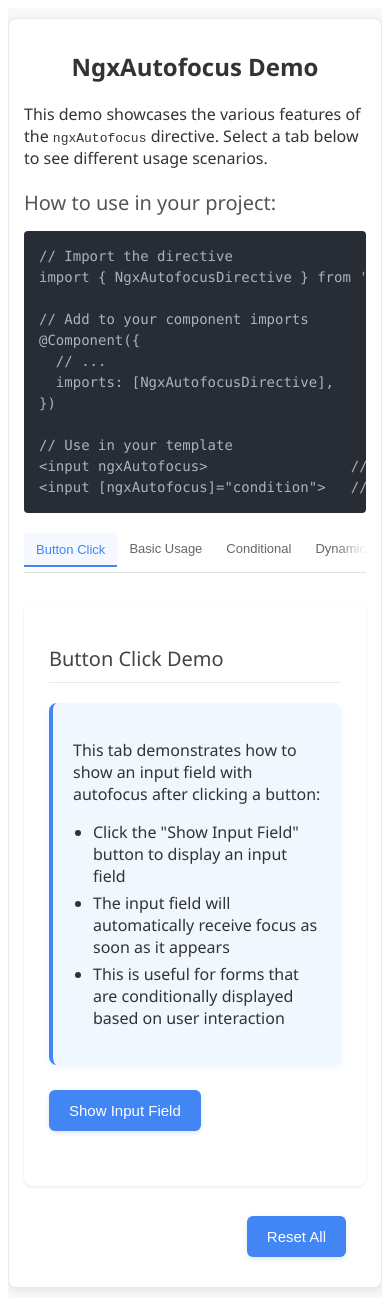
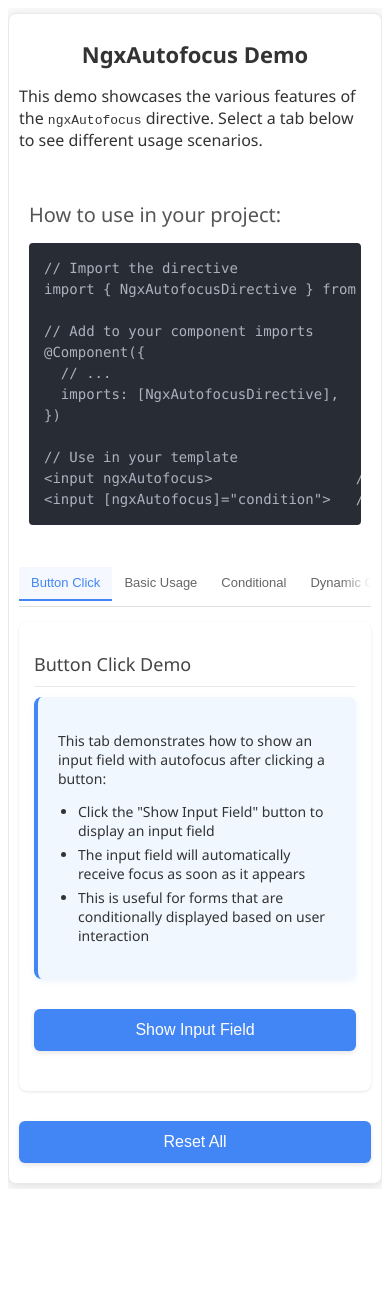
Before and after one commit to eurusik/ngx-autofocus, an Angular app: page / in a window 390 px wide. After the commit the page ends 1197 px from the top, so only its background shows below. Built offline with nearby package versions, Linux system fonts and the light colour scheme.

Commit message:
Enhances demo app UI for better responsiveness
Improves the demo application's user interface
by adding responsive styles for various screen sizes.

This ensures a better user experience on both desktop
and mobile devices by adjusting layout, font sizes,
and component spacing.

```diff
--- a/projects/demo/src/app/app.component.ts
+++ b/projects/demo/src/app/app.component.ts
@@ -236,13 +236,13 @@ import &#123; NgxAutofocusDirective &#125; from 'ngx-autofocus';
           </ul>
         </div>
 
-        <div class="form-group">
-          <button (click)="showInput = !showInput">
+        <div class="form-group button-click-demo">
+          <button class="primary-btn" (click)="showInput = !showInput">
             {{ showInput ? 'Hide Input Field' : 'Show Input Field' }}
           </button>
         </div>
 
-        <div class="form-group" *ngIf="showInput">
+        <div class="form-group input-container" *ngIf="showInput">
           <label for="button-click-input">Input field:</label>
           <input
             id="button-click-input"
@@ -534,6 +534,35 @@ import &#123; NgxAutofocusDirective &#125; from 'ngx-autofocus';
       box-shadow: 0 2px 5px rgba(0, 0, 0, 0.1);
     }
 
+    .primary-btn {
+      background-color: #4285f4;
+      font-size: 16px;
+      padding: 14px 24px;
+      min-width: 200px;
+    }
+
+    .button-click-demo {
+      display: flex;
+      justify-content: center;
+      margin: 30px 0;
+    }
+
+    .input-container {
+      max-width: 500px;
+      margin: 0 auto;
+      padding: 20px;
+      background-color: #f8f9fa;
+      border-radius: 8px;
+      border-left: 4px solid #4285f4;
+      transition: all 0.3s ease;
+      animation: fadeIn 0.5s ease;
+    }
+
+    @keyframes fadeIn {
+      from { opacity: 0; transform: translateY(10px); }
+      to { opacity: 1; transform: translateY(0); }
+    }
+
     button:not(.tabs button):hover {
       background-color: #3367d6;
       box-shadow: 0 4px 8px rgba(0, 0, 0, 0.15);
@@ -718,6 +747,11 @@ import &#123; NgxAutofocusDirective &#125; from 'ngx-autofocus';
 
     /* Media queries for responsive design */
     @media (max-width: 768px) {
+      .container {
+        padding: 15px;
+        max-width: 100%;
+      }
+
       .tabs {
         position: relative;
         overflow-x: auto;
@@ -726,10 +760,13 @@ import &#123; NgxAutofocusDirective &#125; from 'ngx-autofocus';
         -webkit-overflow-scrolling: touch;
         scrollbar-width: thin;
         padding-bottom: 5px;
+        margin-bottom: 20px;
       }
 
       .tabs button {
         flex: 0 0 auto;
+        min-width: auto;
+        padding: 10px 15px;
       }
 
       .tabs::after {
@@ -743,13 +780,46 @@ import &#123; NgxAutofocusDirective &#125; from 'ngx-autofocus';
         pointer-events: none;
         z-index: 1;
       }
+
+      .handler-comparison {
+        flex-direction: column;
+      }
+
+      .handler-column {
+        margin-bottom: 20px;
+      }
+
+      .form-group {
+        margin-bottom: 20px;
+      }
+
+      .form-group input, .form-group textarea, .form-group select {
+        font-size: 16px; /* Prevents iOS zoom on focus */
+        padding: 12px;
+      }
+
+      button:not(.tabs button) {
+        padding: 12px 20px;
+        width: 100%;
+        margin-right: 0;
+        margin-bottom: 10px;
+        font-size: 16px;
+      }
+
+      .tab-content {
+        padding: 15px;
+      }
     }
 
     @media (max-width: 480px) {
       .container {
-        padding: 15px;
-        margin-top: 10px;
-        margin-bottom: 10px;
+        padding: 10px;
+        margin-top: 5px;
+        margin-bottom: 5px;
+      }
+
+      .tabs {
+        margin-bottom: 15px;
       }
 
       .tabs button {
@@ -761,12 +831,46 @@ import &#123; NgxAutofocusDirective &#125; from 'ngx-autofocus';
         margin-bottom: 15px;
       }
 
+      .form-group label {
+        font-size: 14px;
+        margin-bottom: 5px;
+      }
+
       h1 {
-        font-size: 24px;
+        font-size: 22px;
+        margin-bottom: 15px;
       }
 
       h2 {
-        font-size: 20px;
+        font-size: 18px;
+        margin-bottom: 10px;
+      }
+
+      .instructions {
+        font-size: 14px;
+      }
+
+      .instructions ul {
+        padding-left: 20px;
+      }
+
+      .code-examples {
+        padding: 10px;
+        overflow-x: auto;
+      }
+
+      .code-examples pre {
+        font-size: 12px;
+      }
+
+      /* Improve touch targets */
+      input[type="checkbox"] {
+        width: 20px;
+        height: 20px;
+      }
+
+      .checkbox-container label {
+        padding-left: 25px;
       }
     }
 
```
